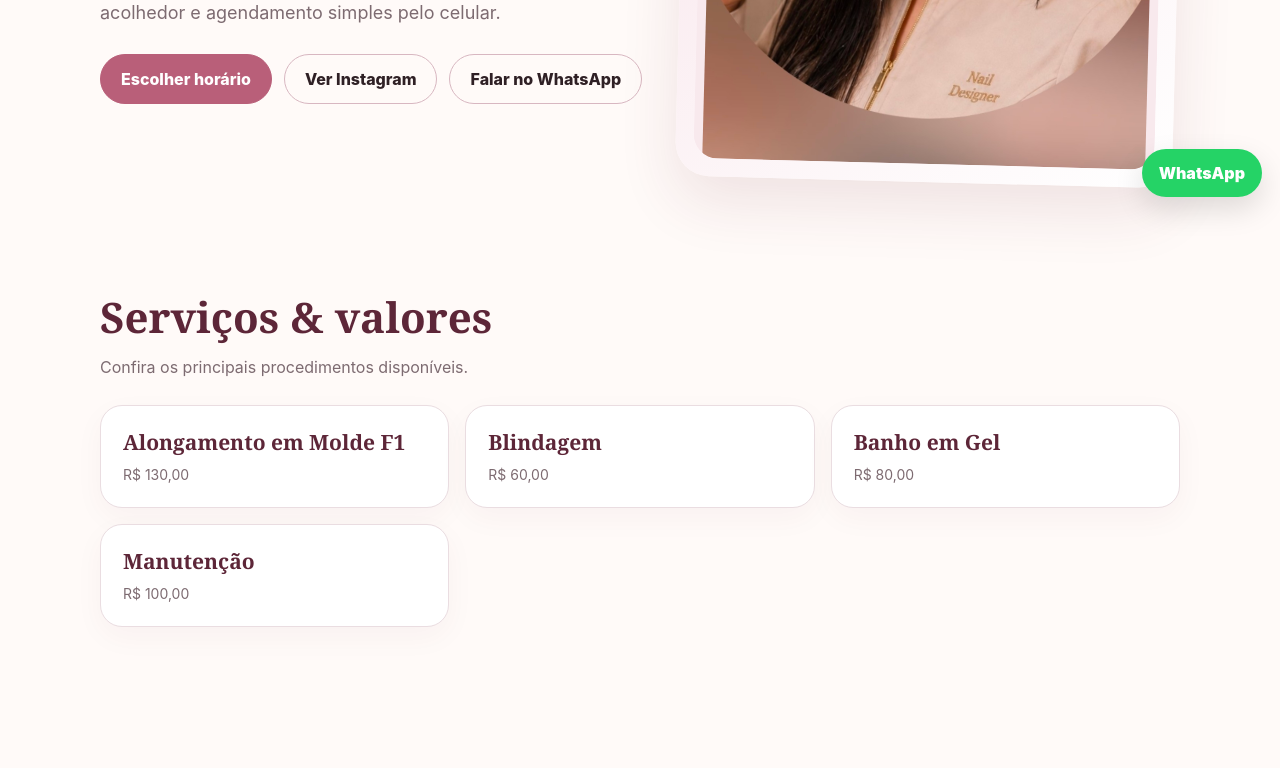
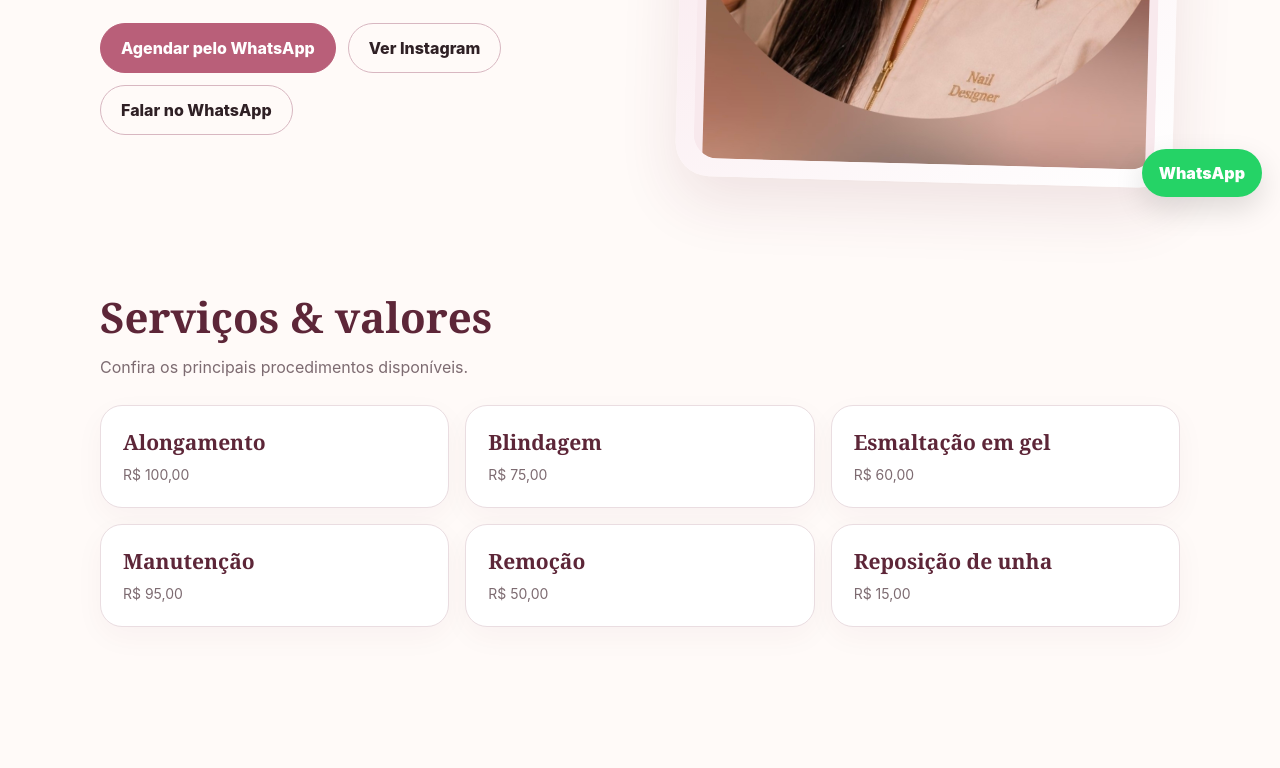
Before and after one commit to fabio4533-pixel/natalha-nail-designer, a plain HTML site: page index.html in a window 1280 px wide. Shown: the part 585-1353 px from the top of the page. Drawn offline with Linux system fonts and the light colour scheme.

Commit message:
Add files via upload

```diff
--- a/index.html
+++ b/index.html
@@ -34,19 +34,21 @@ footer{padding:30px 0 48px;color:var(--muted);font-size:13px}.float{position:fix
 </style>
 </head>
 <body>
-<header><div class="wrap nav"><div class="brand"><img src="/logo.jpg" alt="Natalha Seidel | Nail Designer" style="height:58px;width:58px;object-fit:contain;border-radius:12px;vertical-align:middle;margin-right:10px">Natalha Seidel • Nail Designer</div><nav><a href="#servicos">Serviços</a><a href="#galeria">Galeria</a><a href="#agendar">Agendar</a></nav><a class="cta" href="#agendar">Agendar agora</a></div></header>
+<header><div class="wrap nav"><div class="brand"><img src="/logo.jpg" alt="Natalha Seidel | Nail Designer" style="height:58px;width:58px;object-fit:contain;border-radius:12px;vertical-align:middle;margin-right:10px">Natalha Seidel • Nail Designer</div><nav><a href="#servicos">Serviços</a><a href="#galeria">Galeria</a><a href="#agendar">Agendar</a></nav><a class="cta" href="https://wa.me/5547933004876" target="_blank" rel="noreferrer">Agendar pelo WhatsApp</a></div></header>
 <main>
 <section class="hero"><div class="wrap hero-grid">
-<div><div class="eyebrow">Beleza • cuidado • precisão</div><h1>Unhas elegantes, feitas para você.</h1><p class="lead">Atendimento profissional com acabamento delicado, ambiente acolhedor e agendamento simples pelo celular.</p><div class="actions"><a class="btn primary" href="#agendar">Escolher horário</a><a class="btn" href="https://www.instagram.com/natalhaseidel.nails" target="_blank" rel="noreferrer">Ver Instagram</a><a class="btn" href="https://wa.me/5547933004876" target="_blank" rel="noreferrer">Falar no WhatsApp</a></div></div>
+<div><div class="eyebrow">Beleza • cuidado • precisão</div><h1>Unhas elegantes, feitas para você.</h1><p class="lead">Atendimento profissional com acabamento delicado, ambiente acolhedor e agendamento simples pelo celular.</p><div class="actions"><a class="btn primary" href="https://wa.me/5547933004876" target="_blank" rel="noreferrer">Agendar pelo WhatsApp</a><a class="btn" href="https://www.instagram.com/natalhaseidel.nails" target="_blank" rel="noreferrer">Ver Instagram</a><a class="btn" href="https://wa.me/5547933004876" target="_blank" rel="noreferrer">Falar no WhatsApp</a></div></div>
 <div class="hero-card"><img src="/natalha-hero.jpg" alt="Unhas profissionais"></div>
 </div></section>
 
 <section id="servicos" class="section"><div class="wrap"><h2>Serviços & valores</h2><p class="sub">Confira os principais procedimentos disponíveis.</p>
 <div class="services">
-<div class="service"><b>Alongamento em Molde F1</b><span>R$ 130,00</span></div>
-<div class="service"><b>Blindagem</b><span>R$ 60,00</span></div>
-<div class="service"><b>Banho em Gel</b><span>R$ 80,00</span></div>
-<div class="service"><b>Manutenção</b><span>R$ 100,00</span></div>
+<div class="service"><b>Alongamento</b><span>R$ 100,00</span></div>
+<div class="service"><b>Blindagem</b><span>R$ 75,00</span></div>
+<div class="service"><b>Esmaltação em gel</b><span>R$ 60,00</span></div>
+<div class="service"><b>Manutenção</b><span>R$ 95,00</span></div>
+<div class="service"><b>Remoção</b><span>R$ 50,00</span></div>
+<div class="service"><b>Reposição de unha</b><span>R$ 15,00</span></div>
 </div>
 </div></section>
 
@@ -66,7 +68,7 @@ footer{padding:30px 0 48px;color:var(--muted);font-size:13px}.float{position:fix
 <div><form id="bookingForm">
 <div class="field"><label>Seu nome</label><input name="client_name" required placeholder="Ex.: Maria Silva"></div>
 <div class="field"><label>WhatsApp</label><input name="whatsapp" required placeholder="(47) 99999-9999"></div>
-<div class="field full"><label>Serviço</label><select name="service" id="serviceSelect" required><option value="">Selecione</option><option data-price="130">Alongamento em Molde F1 — R$ 130,00</option><option data-price="60">Blindagem — R$ 60,00</option><option data-price="80">Banho em Gel — R$ 80,00</option><option data-price="100">Manutenção — R$ 100,00</option></select><div id="pricePreview" class="note" style="font-weight:800;color:var(--wine)"></div></div>
+<div class="field full"><label>Serviço</label><select name="service" id="serviceSelect" required><option value="">Selecione</option><option data-price="100">Alongamento — R$ 100,00</option><option data-price="75">Blindagem — R$ 75,00</option><option data-price="60">Esmaltação em gel — R$ 60,00</option><option data-price="50">Remoção — R$ 50,00</option><option data-price="15">Reposição de unha — R$ 15,00</option><option data-price="95">Manutenção — R$ 95,00</option></select><div id="pricePreview" class="note" style="font-weight:800;color:var(--wine)"></div></div>
 <div class="field"><label>Data</label><input type="date" name="appointment_date" required></div>
 <div class="field"><label>Horário</label><select name="appointment_time" id="timeSelect" required><option value="">Escolha primeiro a data</option></select></div>
 <div class="field full"><label>Observação</label><textarea name="notes" rows="3" placeholder="Ex.: formato almond, cor nude..."></textarea></div>
```
Also changed, not shown: admin.html (+6 -4 lines).
